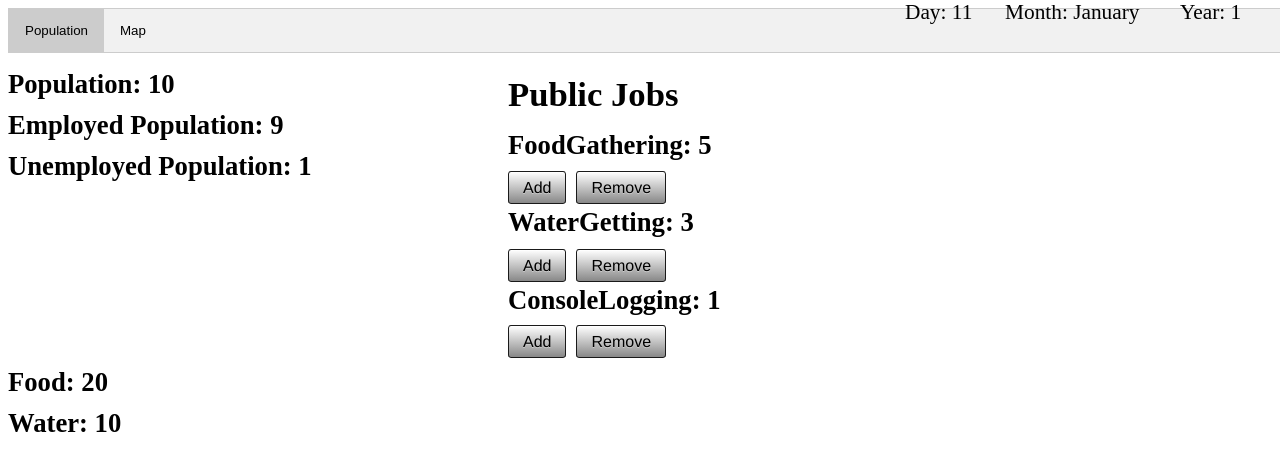
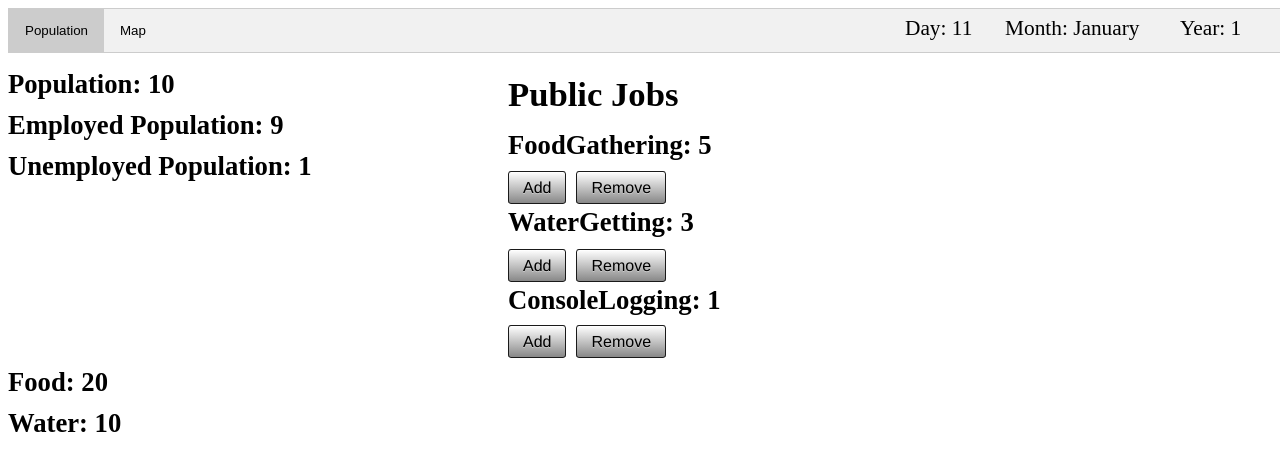
Before and after one commit to natesampo/CivClicker, a plain HTML site: page index.html in a window 1280 px wide. Drawn offline with Linux system fonts and the light colour scheme.

Commit message:
Setup fixed scrolling on date display

```diff
--- a/css.css
+++ b/css.css
@@ -17,7 +17,8 @@ h3 {
 html, body {
    width: 100%;
    height: 100%;
-   overflow: hidden;
+   overflow-x: hidden;
+   overflow-y: scroll;
 }
 
 #dayDisplay {
@@ -75,12 +76,12 @@ html, body {
 }
 
 #topRight {
-   position: absolute;
+   position: fixed;
    float: left;
    height: auto;
    width: 375px;
    right: 0%;
-   top: 0%;
+   top: 2%;
 }
 
 #mapCanvas {
```
